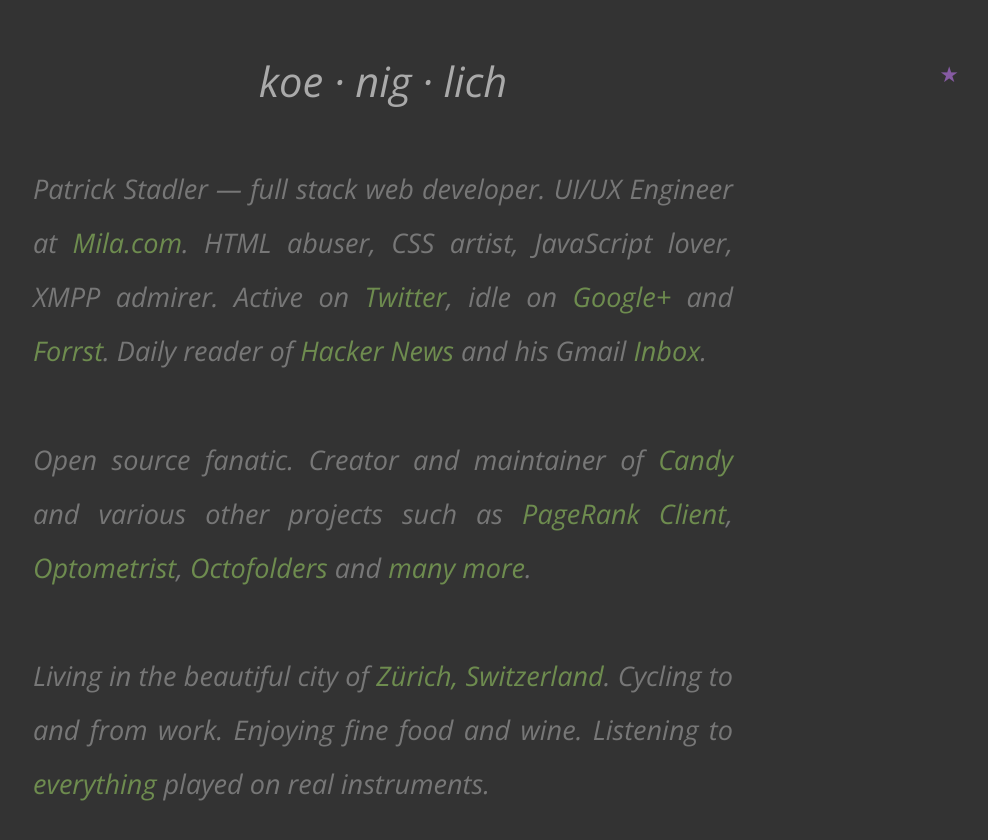
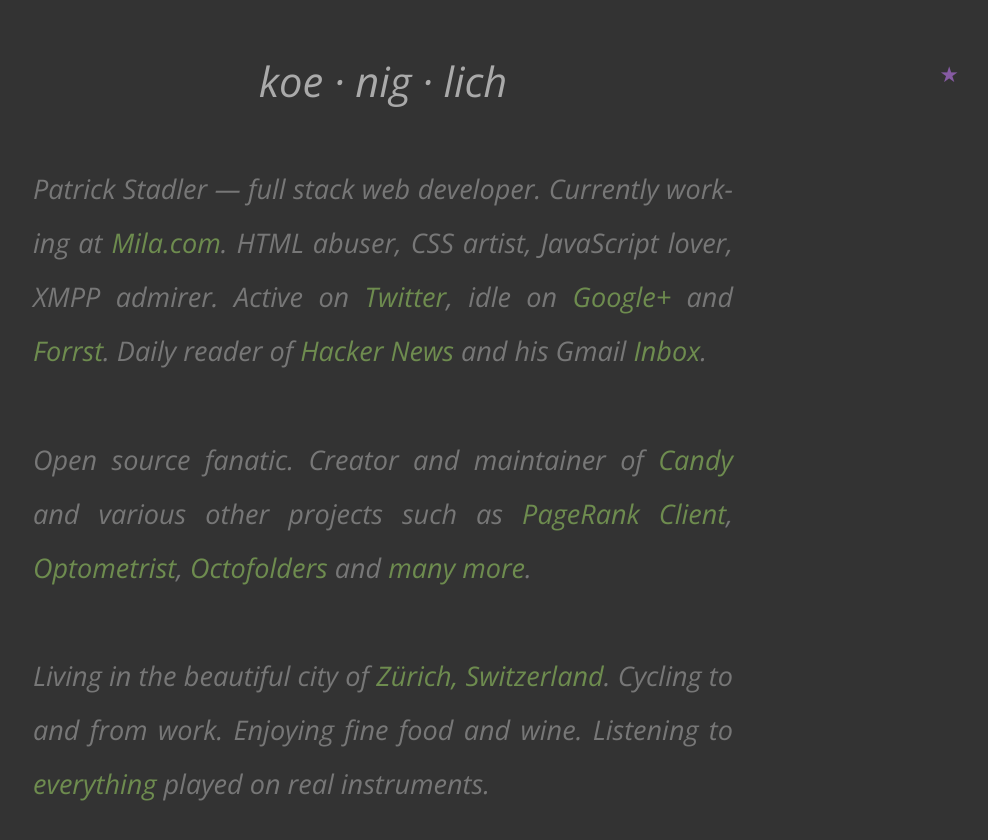
Before and after one commit to pstadler/pstadler.github.com, a plain HTML site: page index.html in a window 1280 px wide. Shown: the whole page, without its empty margins (257-1245 px from the left). Drawn offline with nearby package versions, Linux system fonts and the light colour scheme.

Commit message:
fix job title

```diff
--- a/index.html
+++ b/index.html
@@ -3,7 +3,7 @@
 <head>
 	<meta charset="utf-8" />
 	<meta name="viewport" content="width=device-width, initial-scale=1, maximum-scale=1">
-	<meta name="description" content="Patrick Stadler &mdash; full stack web developer. UI/UX Engineer at Mila.com" />
+	<meta name="description" content="Patrick Stadler &mdash; full stack web developer" />
 	<title>koe &middot; nig &middot; lich</title>
 	<link rel="openid.server" href="http://www.myopenid.com/server" />
 	<link rel="openid.delegate" href="http://pstadler.myopenid.com" />
@@ -49,7 +49,7 @@
 	<div id="content">
 		<h1>koe &middot; nig &middot; lich</h1>
 		<section>
-			<h2><span itemprop="name">Patrick Stadler</span> &mdash; full stack web developer.</h2> <span itemprop="jobTitle">UI/UX Engineer</span> at <a href="http://mila.com">Mila.com</a>. HTML abuser, CSS artist, JavaScript lover, XMPP admirer. Active on <a href="https://twitter.com/#!/pstadler" rel="me">Twitter</a>, idle on <a href="https://plus.google.com/116997533402414623265" rel="author">Google+</a> and <a href="http://forrst.me/pstadler/posts" rel="me">Forrst</a>. Daily reader of <a href="http://news.ycombinator.com/user?id=pstadler" rel="me">Hacker News</a> and his Gmail <a href="mailto:patrick.stadler+koeniglich@gmail.com">Inbox</a>.
+			<h2><span itemprop="name">Patrick Stadler</span> &mdash; full stack <span itemprop="jobTitle">web developer</span>.</h2> Currently working at <a href="http://mila.com">Mila.com</a>. HTML abuser, CSS artist, JavaScript lover, XMPP admirer. Active on <a href="https://twitter.com/#!/pstadler" rel="me">Twitter</a>, idle on <a href="https://plus.google.com/116997533402414623265" rel="author">Google+</a> and <a href="http://forrst.me/pstadler/posts" rel="me">Forrst</a>. Daily reader of <a href="http://news.ycombinator.com/user?id=pstadler" rel="me">Hacker News</a> and his Gmail <a href="mailto:patrick.stadler+koeniglich@gmail.com">Inbox</a>.
 		</section>
 		<section>
 			<h2>Open source fanatic.</h2> Creator and maintainer of <a href="http://candy-chat.github.com/candy/">Candy</a> and various other projects such as <a href="https://addons.mozilla.org/en-US/firefox/addon/pagerank-client/">PageRank Client</a>, <a href="https://github.com/pstadler/optometrist">Optometrist</a>, <a href="https://github.com/pstadler/octofolders">Octofolders</a> and <a href="https://github.com/pstadler" rel="me">many more</a>.
```
